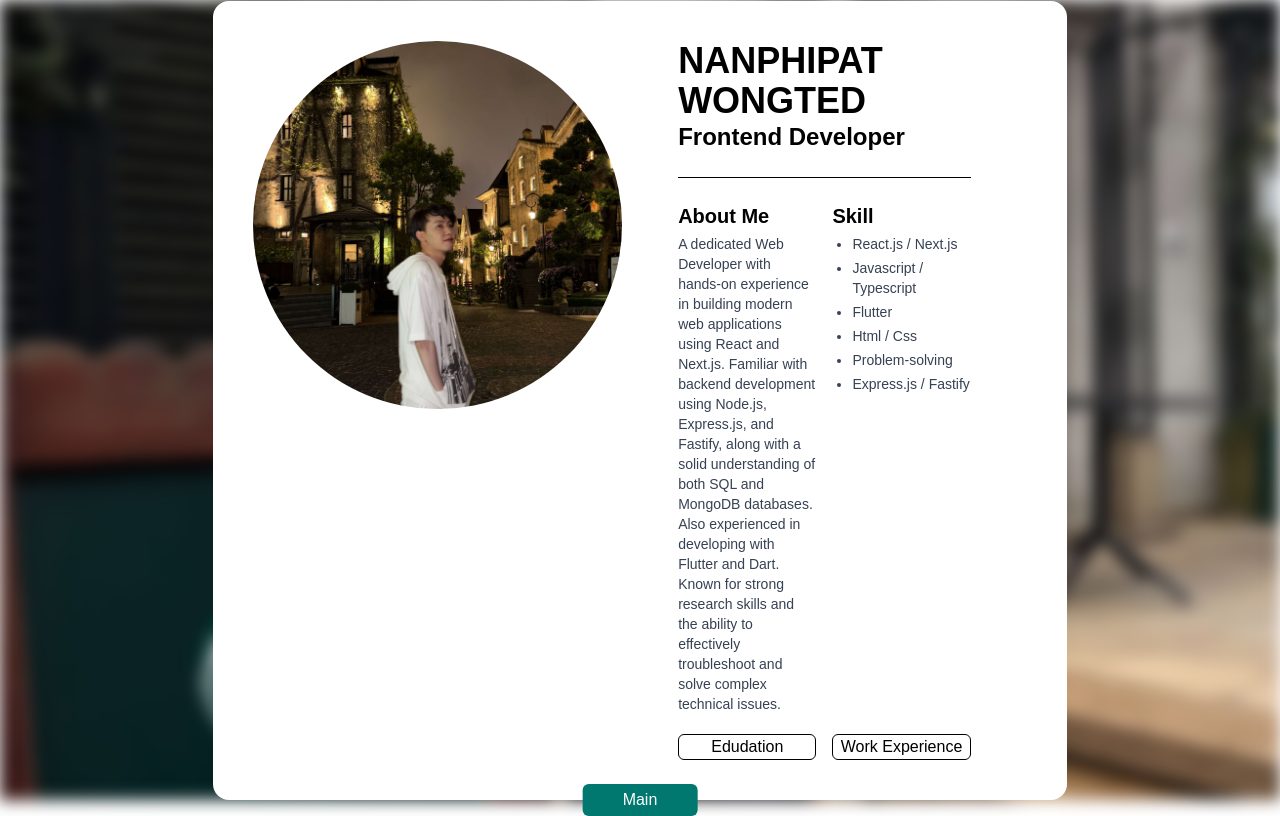
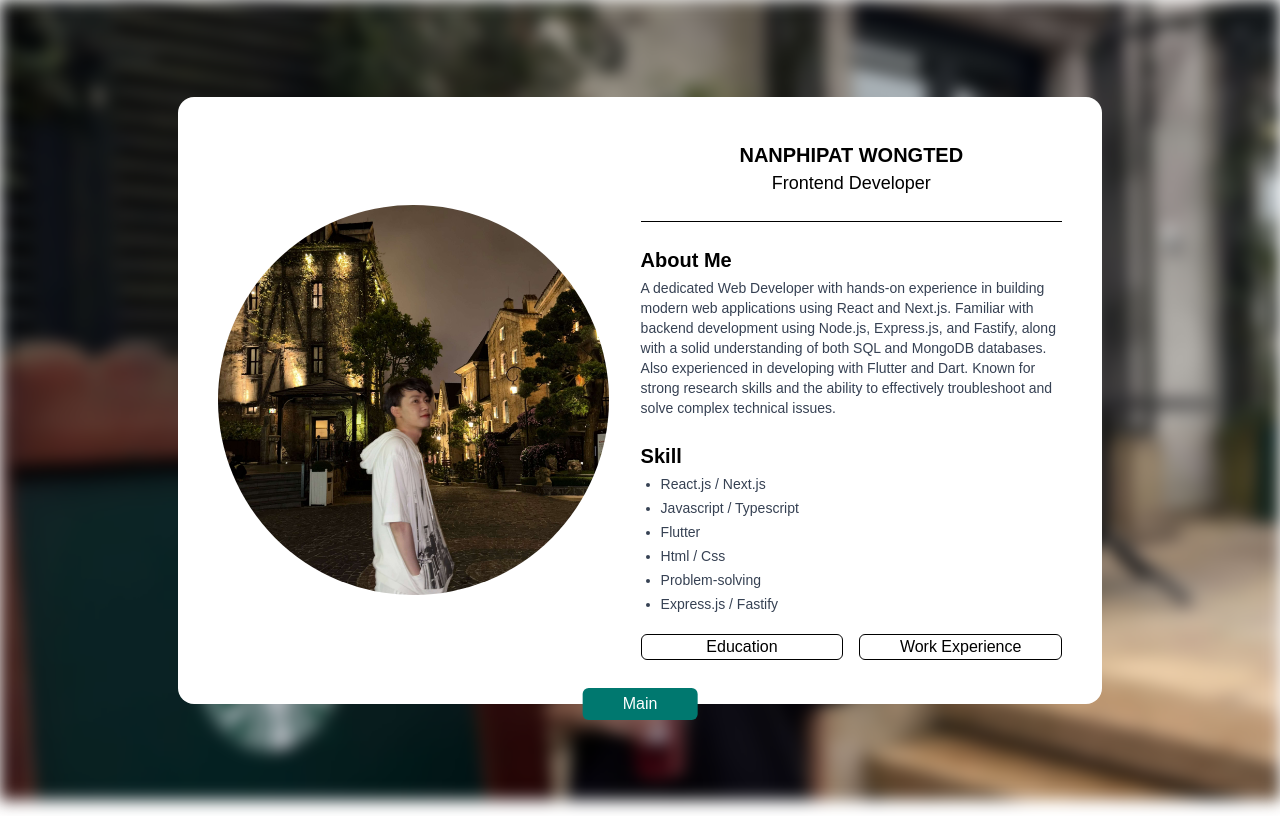
Before and after one commit to nanphipatwongted/my-profile-resume, a Next.js app: page /profile in a window 1280 px wide. Built offline with nearby package versions, Linux system fonts and the light colour scheme; a web font is replaced by a local one.

Commit message:
suppot md screen

```diff
--- a/src/app/education/page.tsx
+++ b/src/app/education/page.tsx
@@ -35,8 +35,17 @@ export default function Education() {
           animate={{ opacity: 1, y: 0 }}
           exit={{ opacity: 0, y: 100 }}
           transition={{ duration: 1 }}
-          className="text-black absolute bg-white w-2/3 rounded-2xl flex flex-col p-10 space-x-4"
+          className="text-black absolute bg-white w-2/3 rounded-2xl flex flex-col p-6 space-x-4"
         >
+          <motion.div
+            initial={{ opacity: 0, x: 100, y: 0 }}
+            animate={{ opacity: 1, x: 0, y: 0 }}
+            exit={{ opacity: 0, x: 100, y: 0 }}
+            transition={{ duration: 0.5 }}
+            className="text-3xl font-bold text-center p-2 bg-gray-100 rounded-2xl"
+          >
+            Education
+          </motion.div>
           <AnimatePresence>
             {dataEducation ? (
               <motion.div
@@ -139,6 +148,15 @@ export default function Education() {
           transition={{ duration: 1 }}
           className="relative text-black bg-white w-3/4 rounded-2xl flex flex-col p-4 space-x-4 my-10"
         >
+          <motion.div
+            initial={{ opacity: 0, x: 100, y: 0 }}
+            animate={{ opacity: 1, x: 0, y: 0 }}
+            exit={{ opacity: 0, x: 100, y: 0 }}
+            transition={{ duration: 0.5 }}
+            className="text-2xl font-bold text-center p-2 bg-gray-100 rounded-2xl w-full mb-2"
+          >
+            Education
+          </motion.div>
           <AnimatePresence>
             {dataEducation ? (
               <motion.div
--- a/src/app/profile/page.tsx
+++ b/src/app/profile/page.tsx
@@ -26,37 +26,40 @@ export default function Profile() {
 
   return (
     <>
-      <div className="min-h-screen md:flex hidden flex-col justify-center items-center relative">
+      <div className="min-h-screen md:flex hidden relative items-center">
         <div
-          className="absolute inset-0 bg-cover bg-center filter blur-sm scale-100"
+          className="fixed inset-0 bg-cover bg-center filter blur-sm z-0"
           style={{ backgroundImage: "url('/profile.jpeg')" }}
         />
+
         <motion.div
           initial={{ opacity: 0, y: 100 }}
           animate={{ opacity: 1, y: 0 }}
           exit={{ opacity: 0, y: 100 }}
           transition={{ duration: 1 }}
-          className="text-black absolute bg-white w-2/3 rounded-2xl flex p-10 space-x-4"
+          className="relative z-10 w-full overflow-y-auto max-h-screen flex justify-center items-start p-6"
         >
-          <div className="w-1/2 relative aspect-square">
-            <div className="relative aspect-square overflow-hidden rounded-full group hover:shadow-2xl">
+          <div className="bg-white w-3/4 rounded-2xl flex flex-col md:flex-row p-6 space-x-4 relative items-center">
+            <div className="w-full md:w-1/2 relative aspect-square p-4">
+              <div className="relative aspect-square overflow-hidden rounded-full group">
                 <Image
                   src="/profile-2.jpeg"
                   alt="Profile Image"
                   fill
-                className="object-cover transition-transform duration-300 group-hover:scale-125"
+                  className="object-cover"
                   priority
                 />
               </div>
             </div>
+
             {dataUser ? (
-            <div className="w-1/2 px-10">
+              <div className="w-full md:w-1/2 pt-5 text-black">
                 <motion.div
                   initial={{ opacity: 0, x: 100, y: 0 }}
                   animate={{ opacity: 1, x: 0, y: 0 }}
                   exit={{ opacity: 0, x: 100, y: 0 }}
                   transition={{ duration: 1.2 }}
-                className="text-4xl font-bold"
+                  className="text-xl font-bold text-center"
                 >
                   {dataUser.name}
                 </motion.div>
@@ -65,14 +68,12 @@ export default function Profile() {
                   animate={{ opacity: 1, x: 0, y: 0 }}
                   exit={{ opacity: 0, x: 100, y: 0 }}
                   transition={{ duration: 1.3 }}
-                className="text-2xl font-bold"
+                  className="text-lg text-center"
                 >
                   {dataUser.position}
                 </motion.div>
-              <div className="h-px bg-black my-6"></div>
-              <div className="flex space-x-4">
+                <div className="h-px bg-black my-6" />
                 <motion.div
-                  className="w-1/2"
                   initial={{ opacity: 0, x: 100, y: 0 }}
                   animate={{ opacity: 1, x: 0, y: 0 }}
                   exit={{ opacity: 0, x: 100, y: 0 }}
@@ -84,11 +85,11 @@ export default function Profile() {
                   </div>
                 </motion.div>
                 <motion.div
-                  className="w-1/2"
                   initial={{ opacity: 0, x: 100, y: 0 }}
                   animate={{ opacity: 1, x: 0, y: 0 }}
                   exit={{ opacity: 0, x: 100, y: 0 }}
                   transition={{ duration: 1.5 }}
+                  className="mt-6"
                 >
                   <div className="text-xl font-bold pb-1">Skill</div>
                   <ul className="list-disc pl-5 space-y-1 text-sm text-gray-700">
@@ -97,51 +98,45 @@ export default function Profile() {
                     ))}
                   </ul>
                 </motion.div>
-              </div>
+
+                {/* ปุ่มลิงก์ */}
                 <motion.div
                   initial={{ opacity: 0, y: 100 }}
                   animate={{ opacity: 1, y: 0 }}
                   exit={{ opacity: 0, y: 100 }}
                   transition={{ duration: 2 }}
-                className="flex w-full justify-center space-x-4 pt-5"
+                  className="flex w-full justify-center space-x-4 py-5"
                 >
-                <div className="flex-1 flex items-center justify-center text-black">
                   <button
                     onClick={() => router.push("/education")}
                     className="border border-black rounded-md hover:text-white hover:bg-black cursor-pointer w-full hover:shadow-2xl"
                   >
-                    Edudation
+                    Education
                   </button>
-                </div>
-                <div className="flex-1 flex items-center justify-center text-black">
                   <button
                     onClick={() => router.push("/work")}
                     className="border border-black rounded-md hover:text-white hover:bg-black cursor-pointer w-full hover:shadow-2xl"
                   >
                     Work Experience
                   </button>
-                </div>
                 </motion.div>
               </div>
             ) : (
-            <div className="flex w-1/2 flex-col gap-4 opacity-30 px-6">
+              <div className="flex w-1/2 flex-col gap-4 opacity-30 p-6">
                 <div className="skeleton h-4 w-28"></div>
                 <div className="skeleton h-4 w-full"></div>
-              <div className="skeleton h-4 w-full"></div>
-              <div className="skeleton h-4 w-full"></div>
-              <div className="skeleton h-4 w-full"></div>
-              <div className="skeleton h-4 w-full"></div>
-              <div className="skeleton h-4 w-full"></div>
+                {/* ... */}
               </div>
             )}
 
+            {/* ปุ่มกลับ */}
             <button
               onClick={() => router.push("/")}
-            style={{ bottom: "-1rem" }}
-            className="absolute left-1/2 transform -translate-x-1/2 px-10 py-1 rounded-md text-white bg-teal-700 hover:text-black hover:bg-white hover:shadow-2xl cursor-pointer"
+              className="absolute left-1/2 transform -translate-x-1/2 bottom-[-1rem] px-10 py-1 rounded-md text-white bg-teal-700 hover:text-black hover:bg-white hover:shadow-2xl cursor-pointer"
             >
               Main
             </button>
+          </div>
         </motion.div>
       </div>
 
@@ -153,6 +148,16 @@ export default function Profile() {
 
         <div className="relative text-black bg-white w-3/4 rounded-2xl flex flex-col p-4 space-x-4 my-10">
           <div className="w-full relative aspect-square">
+            <motion.div
+              initial={{ opacity: 0, x: 100, y: 0 }}
+              animate={{ opacity: 1, x: 0, y: 0 }}
+              exit={{ opacity: 0, x: 100, y: 0 }}
+              transition={{ duration: 0.5 }}
+              className="text-2xl font-bold text-center p-2 bg-gray-100 rounded-2xl w-full mb-4"
+            >
+              Profile
+            </motion.div>
+
             <div className="relative aspect-square overflow-hidden rounded-full group">
               <Image
                 src="/profile-2.jpeg"
```
Also changed, not shown: src/app/page.tsx (+11 -11 lines), src/app/work/page.tsx (+38 -5 lines). Lines whose indentation alone changed are shown as unchanged.
